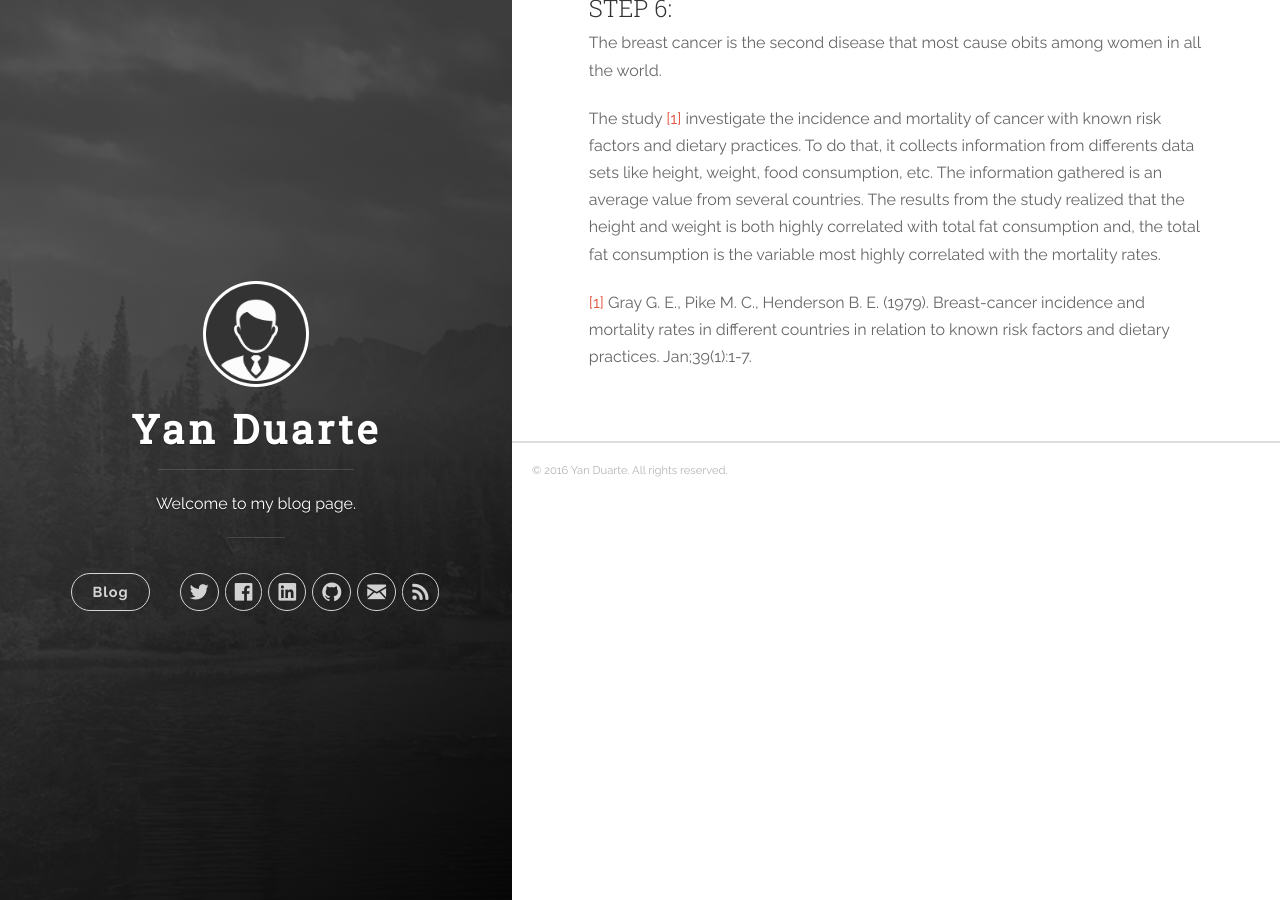
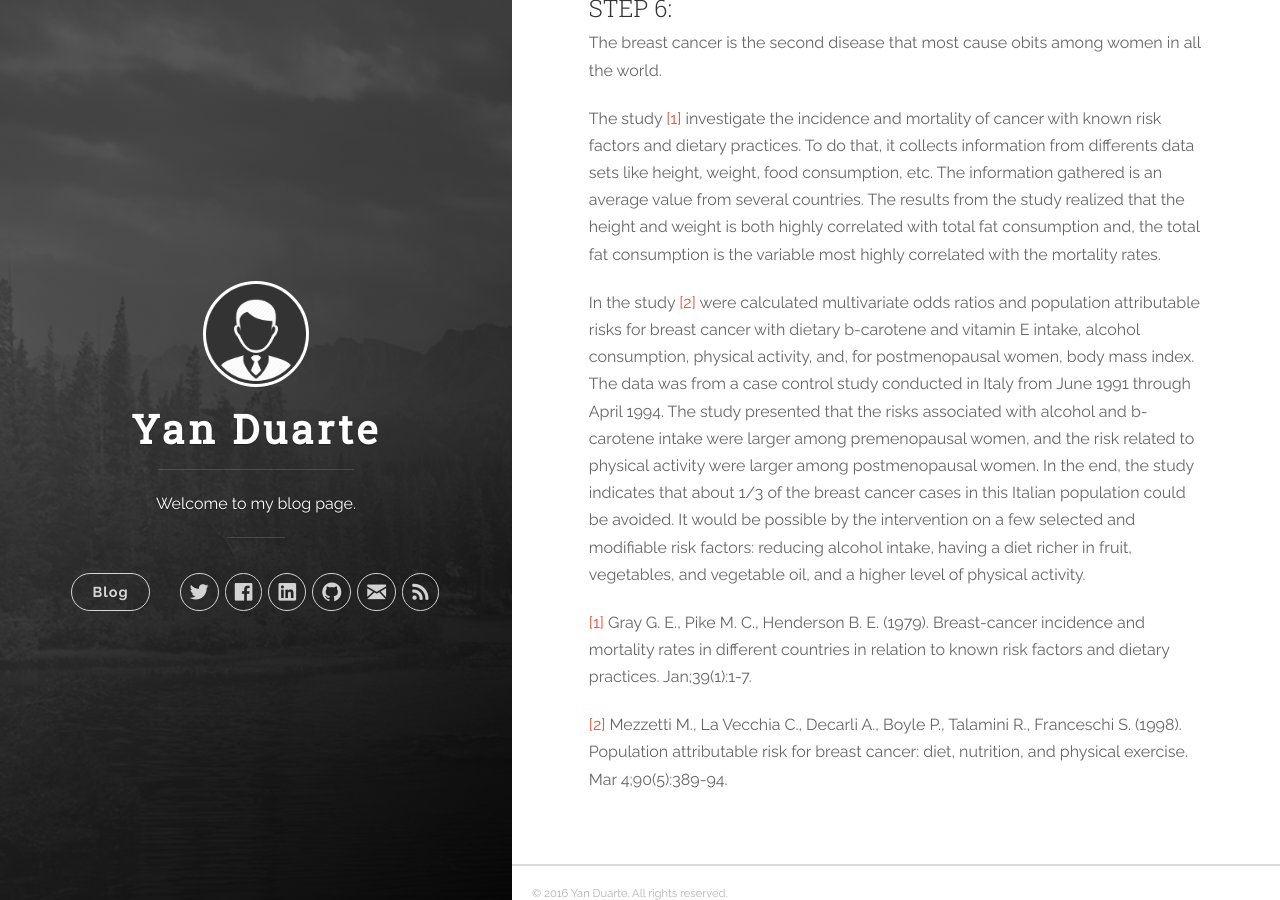
Before and after one commit to yan-duarte/yan-duarte.github.io, a Jekyll site: the page built from _posts/2016-01-08-welcome-to-jekyll.markdown, in a window 1280 px wide and 900 px high, scrolled down 2166 px. Built offline with Jekyll 4.4.1, drawn with Linux system fonts in a browser that asks for light colours; nearby versions of some CDN libraries.

Commit message:
Updated 2016-01-08-welcome-to-jekyll.markdown

```diff
--- a/_posts/2016-01-08-welcome-to-jekyll.markdown
+++ b/_posts/2016-01-08-welcome-to-jekyll.markdown
@@ -53,9 +53,14 @@ The breast cancer is the second disease that most cause obits among women in all
 The study [[1]][study_1] investigate the incidence and mortality of cancer with known risk factors and dietary practices. To do that, it collects information from differents data sets like height, weight, food consumption, etc. The information gathered is an average value from several countries.
 The results from the study realized that the height and weight is both highly correlated with total fat consumption and, the total fat consumption is the variable most highly correlated with the mortality rates.
 
-
+In the study [[2]][study_2] were calculated multivariate odds ratios and population attributable risks for breast cancer with dietary b-carotene and vitamin E intake, alcohol consumption, physical activity, and, for postmenopausal women, body mass index.
+The data was from a case control study conducted in Italy from June 1991 through April 1994.
+The study presented that the risks associated with alcohol and b-carotene intake were larger among premenopausal women, and the risk related to physical activity were larger among postmenopausal women.
+In the end, the study indicates that about 1/3 of the breast cancer cases in this Italian population could be avoided. It would be possible by the intervention on a few selected and modifiable risk factors: reducing alcohol intake, having a diet richer in fruit, vegetables, and vegetable oil, and a higher level of physical activity.
 
 [[1]][study_1] Gray G. E., Pike M. C., Henderson B. E. (1979). Breast-cancer incidence and mortality rates in different countries in relation to known risk factors and dietary practices. Jan;39(1):1-7.
+
+[[2]][study_2] Mezzetti M., La Vecchia C., Decarli A., Boyle P., Talamini R., Franceschi S. (1998). Population attributable risk for breast cancer: diet, nutrition, and physical exercise. Mar 4;90(5):389-94.
 
 
 [link_gapminder]:      http://www.gapminder.org
@@ -67,3 +72,5 @@ The results from the study realized that the height and weight is both highly co
 [link_gmcholesterol]:  https://www.gapminder.org/world/#$majorMode=chart$is;shi=t;ly=2003;lb=f;il=t;fs=11;al=30;stl=t;st=t;nsl=t;se=t$wst;tts=C$ts;sp=5.59290322580644;ti=2008$zpv;v=0$inc_x;mmid=XCOORDS;iid=phAwcNAVuyj1jiMAkmq1iMg;by=ind$inc_y;mmid=YCOORDS;iid=0ArfEDsV3bBwCdGJHcHZkSUdBcU56aS1OT3lLeU4tRHc;by=ind$inc_s;uniValue=8.21;iid=phAwcNAVuyj0XOoBL_n5tAQ;by=ind$inc_c;uniValue=255;gid=CATID0;by=grp$map_x;scale=log;dataMin=194;dataMax=96846$map_y;scale=lin;dataMin=3.974;dataMax=6.2$map_s;sma=50;smi=2$cd;bd=0$inds=
 
 [study_1]: http://www.ncbi.nlm.nih.gov/pubmed/758926
+
+[study_2]: http://www.ncbi.nlm.nih.gov/pubmed/9498489
```
